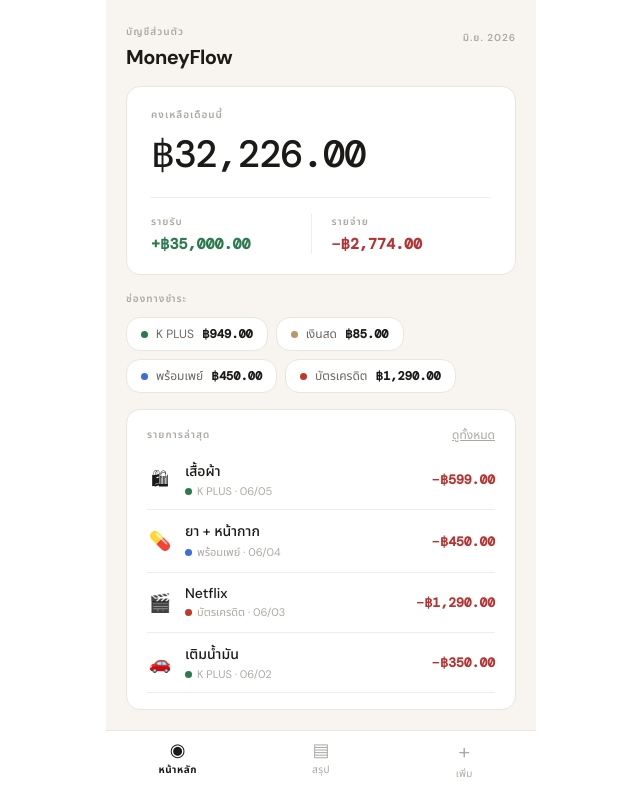
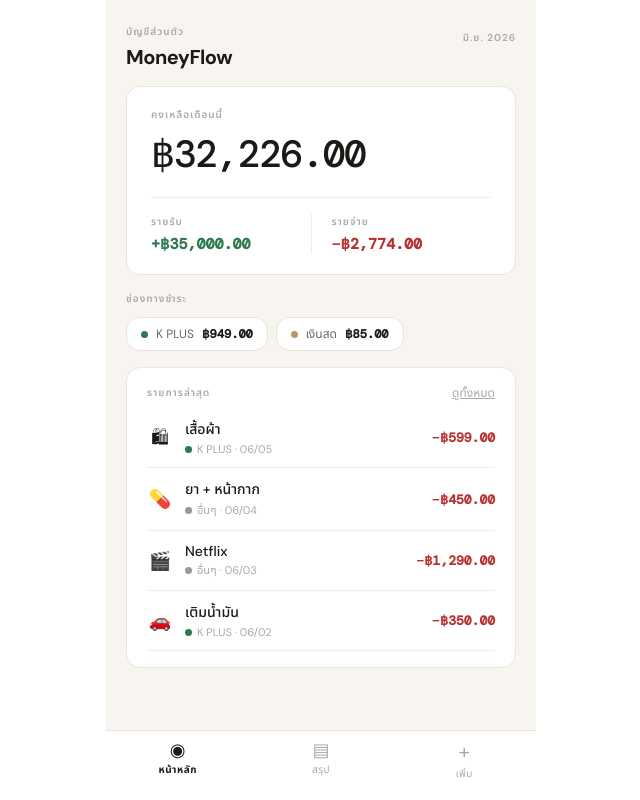
Before and after one commit to AchxBanana/moneyFlow, a React (Vite) app: page / in a window 1280 px wide. Shown: the whole page, without its empty margins (319-959 px from the left). Built offline with nearby package versions, Linux system fonts and the light colour scheme.

Commit message:
Update transaction methods and categories: Replace SCB Easy and PromptPay with True money and ไทยช่วยไทย; add coffee and personal categories

```diff
--- a/src/App.jsx
+++ b/src/App.jsx
@@ -3,16 +3,17 @@ import { useState, useMemo } from "react";
 const METHODS = [
   { id: "kplus",     label: "K PLUS",    dot: "#2D7A4F" },
   { id: "cash",      label: "เงินสด",     dot: "#B8976A" },
-  { id: "scb",       label: "SCB Easy",  dot: "#7B5EA7" },
-  { id: "promptpay", label: "พร้อมเพย์",  dot: "#3A6FD8" },
-  { id: "credit",    label: "บัตรเครดิต", dot: "#C0392B" },
+  { id: "true",       label: "True money",  dot: "#7B5EA7" },
+  { id: "Thaiplus", label: "ไทยช่วยไทย",  dot: "#3A6FD8" },
   { id: "other",     label: "อื่นๆ",      dot: "#999" },
 ];
 
 const CATS = [
   { id: "food",          label: "อาหาร",    icon: "🍜" },
+  { id: "coffee",        label: "กาแฟ",    icon: "☕" },
   { id: "transport",     label: "เดินทาง",   icon: "🚗" },
   { id: "shopping",      label: "ช้อปปิ้ง",  icon: "🛍" },
+  { id: "personal",      label: "ของใช้ส่วนตัว",  icon: "👨‍💻" },
   { id: "health",        label: "สุขภาพ",    icon: "💊" },
   { id: "entertainment", label: "บันเทิง",   icon: "🎬" },
   { id: "bills",         label: "ค่าบริการ", icon: "📱" },
```
